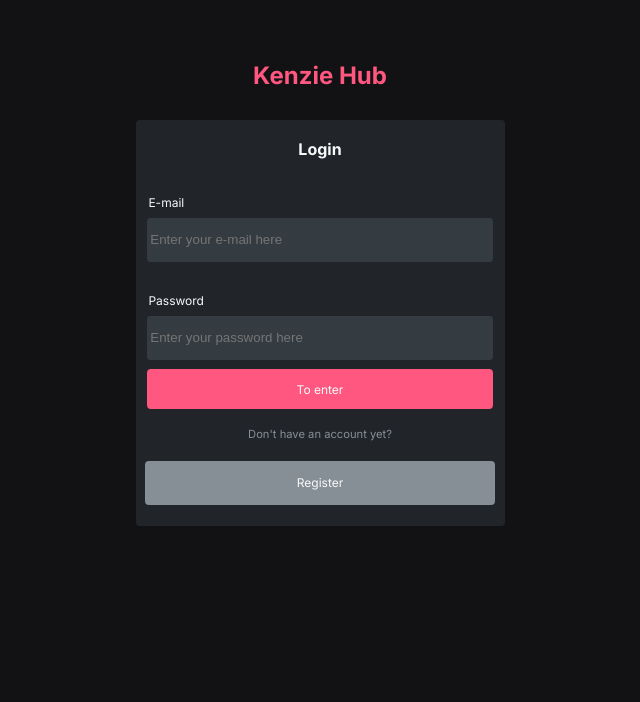
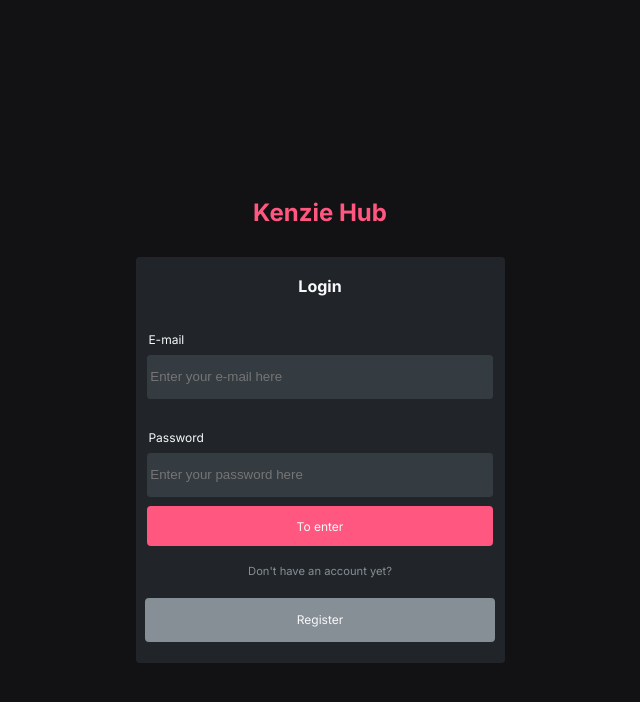
Before and after one commit to Kenzie-Academy-Brasil-Developers/react-entrega-kenzie-hub-JoseWenned, a React (Vite) app: page / in a window 1280 px wide. Shown: the top 702 px of the page, without its empty margins (320-960 px from the left). Built offline with nearby package versions, Linux system fonts and the light colour scheme.

Commit message:
feat: update style

```diff
--- a/src/Pages/UserLogin/style.js
+++ b/src/Pages/UserLogin/style.js
@@ -7,7 +7,7 @@ export const ContainerLogin = styled.div`
 
     display: flex;
     flex-direction: column;
-    justisfy-content: center;
+    justify-content: center;
     align-items: center;
 
 `
```
